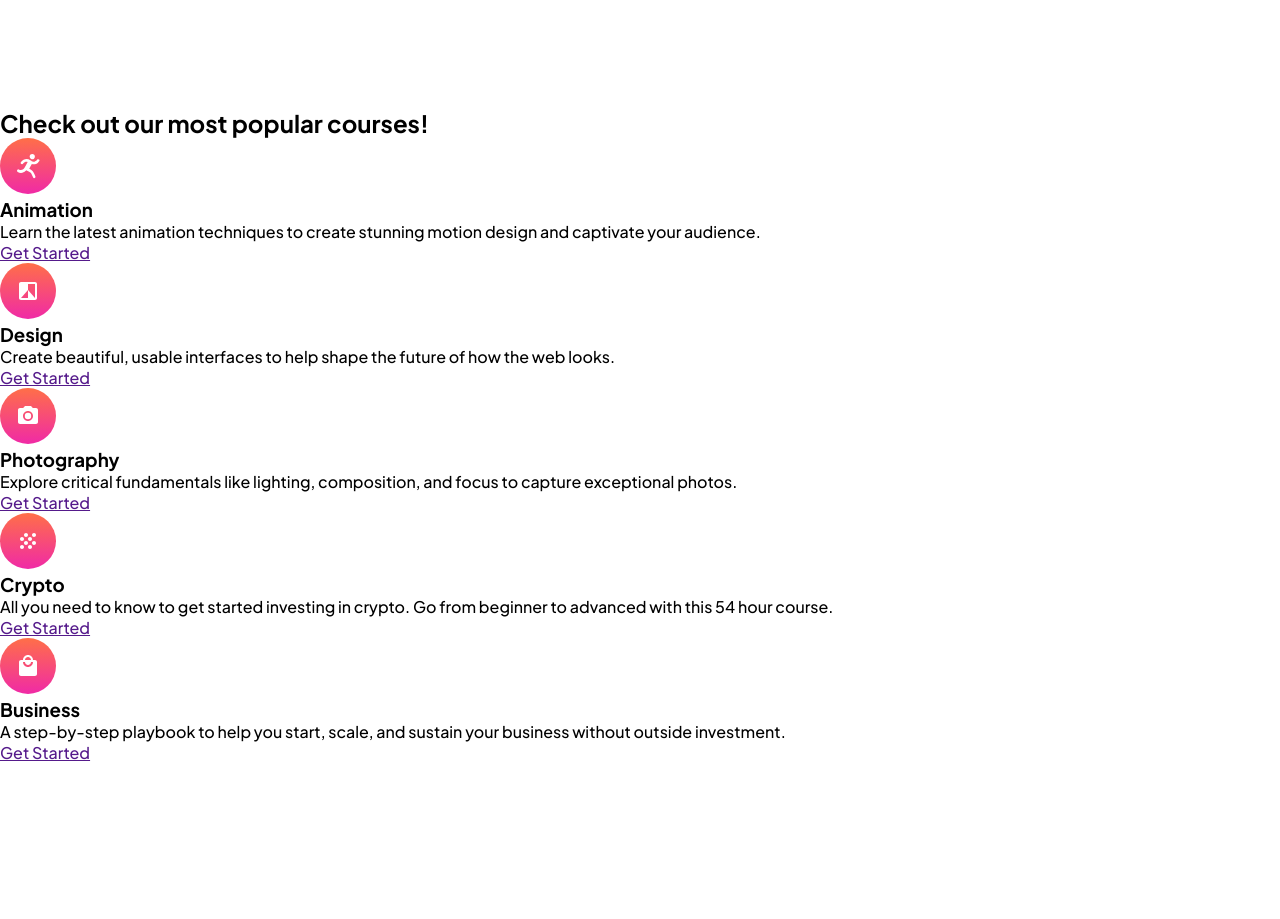
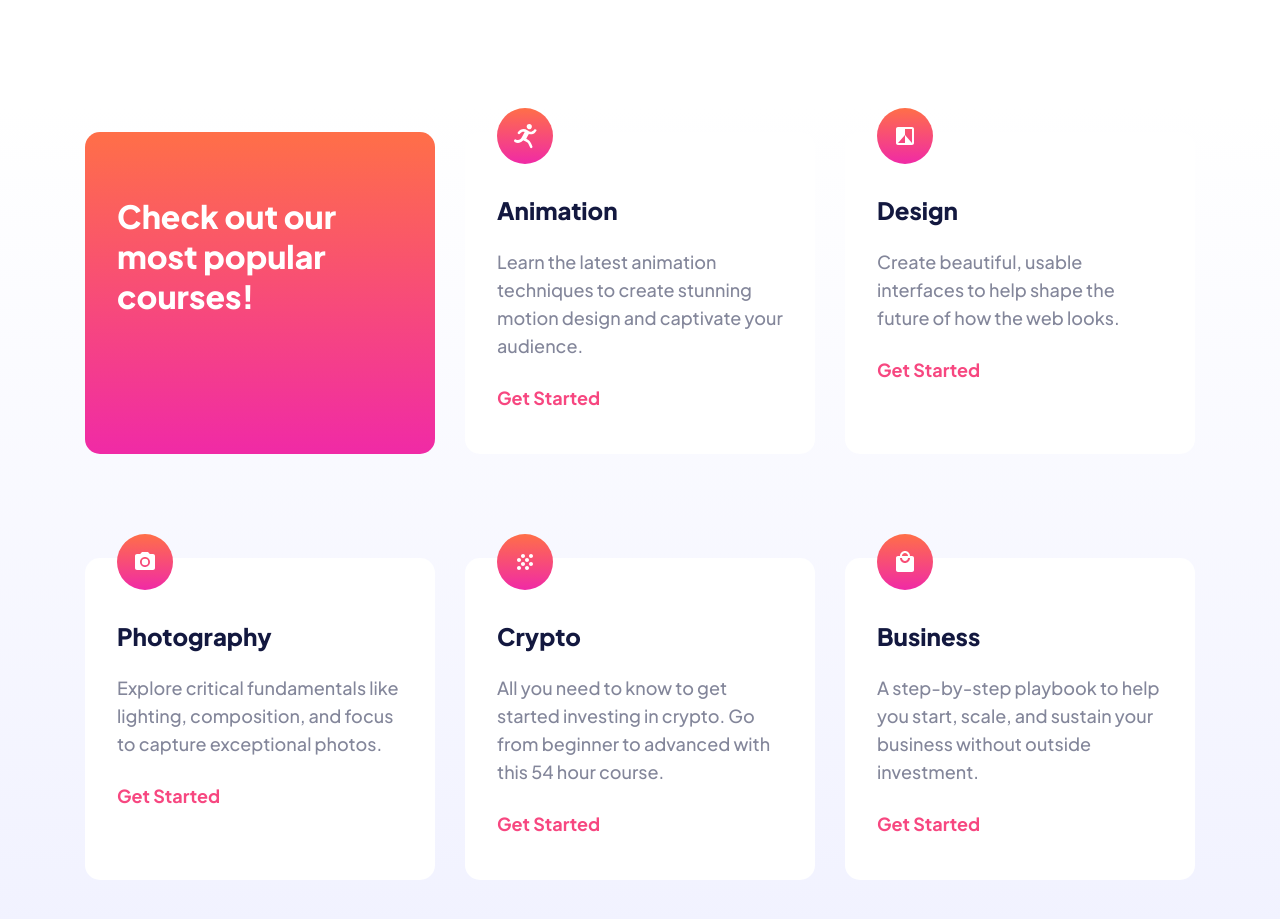
Before and after one commit to HugoSJuarez/e-Learning-Landing-Page, a plain HTML site: page dist/index.html in a window 1280 px wide. Shown: the part 729-1648 px from the top of the page. Before the commit the page ends 1492 px from the top, so only its background shows below. Drawn offline with Linux system fonts and the light colour scheme.

Commit message:
Added css to course section

```diff
--- a/dist/index.html
+++ b/dist/index.html
@@ -1,75 +1,106 @@
 <!DOCTYPE html>
 <html lang="en">
   <head>
-  <meta charset="UTF-8">
-  <meta name="viewport" content="width=device-width, initial-scale=1.0">
+    <meta charset="UTF-8" />
+    <meta name="viewport" content="width=device-width, initial-scale=1.0" />
 
-  <link rel="icon" type="image/png" sizes="32x32" href="./assets/favicon-32x32.png">
+    <link
+      rel="icon"
+      type="image/png"
+      sizes="32x32"
+      href="./assets/favicon-32x32.png"
+    />
     <title>Frontend Mentor | Skilled e-learning landing page</title>
 
-  <link rel="stylesheet" href="./css/main.css">
+    <link rel="stylesheet" href="./css/main.css" />
   </head>
   <body>
     <header id="header">
-    <img id="header-logo" src="./assets/logo-dark.svg" alt="Skilled logo">
+      <img id="header-logo" src="./assets/logo-dark.svg" alt="Skilled logo" />
       <button class="btn btn1">Get Started</button>
     </header>
     <main>
-
       <section id="hero">
-
-      <img id="hero-img" src="./assets/image-hero-desktop.png" alt="Course Overview" loading="lazy">
-      <div id ="hero-text">
+        <img
+          id="hero-img"
+          src="./assets/image-hero-desktop.png"
+          alt="Course Overview"
+          loading="lazy"
+        />
+        <div id="hero-text">
           <h1>Maximize skill, minimize budget</h1>
-        <p>Our modern courses across a range of in-demand skills will give you the knowledge you need to live the life you want.</p>
+          <p>
+            Our modern courses across a range of in-demand skills will give you
+            the knowledge you need to live the life you want.
+          </p>
           <button class="btn btn2">Get Started</button>
         </div>
-
       </section>
 
       <section id="courses">
-
-      <div id="course-intro">
+        <div class="card-holder">
+          <div class="card course-presentation">
             <h2>Check out our most popular courses!</h2>
           </div>
 
-      <div class="course-card">
-        <img src="./assets/icon-animation.svg">
+          <div class="card course-card">
+            <img class="icon" src="./assets/icon-animation.svg" />
+            <div class="course-info">
               <h3>Animation</h3>
-        <p>Learn the latest animation techniques to create stunning motion design and captivate your audience.</p>
+              <p>
+                Learn the latest animation techniques to create stunning motion
+                design and captivate your audience.
+              </p>
               <a href="">Get Started</a>
             </div>
+          </div>
 
-      <div class="course-card">
-        <img src="./assets/icon-design.svg">
+          <div class="card course-card">
+            <img class="icon" src="./assets/icon-design.svg" />
+            <div class="course-info">
               <h3>Design</h3>
-        <p>Create beautiful, usable interfaces to help shape the future of
-          how the web looks.</p>
+              <p>
+                Create beautiful, usable interfaces to help shape the future of
+                how the web looks.
+              </p>
               <a href="">Get Started</a>
             </div>
-      <div class="course-card">
-        <img src="./assets/icon-photography.svg">
+          </div>
+          <div class="card course-card">
+            <img class="icon" src="./assets/icon-photography.svg" />
+            <div class="course-info">
               <h3>Photography</h3>
-        <p>Explore critical fundamentals like lighting, composition, and focus
-          to capture exceptional photos.</p>
+              <p>
+                Explore critical fundamentals like lighting, composition, and
+                focus to capture exceptional photos.
+              </p>
               <a href="">Get Started</a>
             </div>
-      <div class="course-card">
-        <img src="./assets/icon-crypto.svg">
+          </div>
+          <div class="card course-card">
+            <img class="icon" src="./assets/icon-crypto.svg" />
+            <div class="course-info">
               <h3>Crypto</h3>
-        <p>All you need to know to get started investing in crypto. Go from beginner
-          to advanced with this 54 hour course.</p>
+              <p>
+                All you need to know to get started investing in crypto. Go from
+                beginner to advanced with this 54 hour course.
+              </p>
               <a href="">Get Started</a>
             </div>
-      <div class="course-card">
-        <img src="./assets/icon-business.svg">
+          </div>
+          <div class="card course-card">
+            <img class="icon" src="./assets/icon-business.svg" />
+            <div class="course-info">
               <h3>Business</h3>
-        <p>A step-by-step playbook to help you start, scale, and sustain your business
-          without outside investment.</p>
+              <p>
+                A step-by-step playbook to help you start, scale, and sustain
+                your business without outside investment.
+              </p>
               <a href="">Get Started</a>
+            </div>
+          </div>
         </div>
       </section>
     </main>
-
   </body>
 </html>
--- a/scss/main.scss
+++ b/scss/main.scss
@@ -5,8 +5,10 @@
 
 body {
     width: 100%;
+    background-color: #fff;
     font-family: $font-family;
     overflow-x: hidden;
+
 }
 
 // Header
@@ -61,6 +63,92 @@ body {
     }
 }
 
+//Course section
+#courses {
+    width: 100%;
+    height: 888px;
+    background: linear-gradient(#fff, #F0F1FF);
+    padding-top: 24px;
+}
+
+.card-holder {
+    width: 1110px;
+    height: 748px;
+    margin: 0 auto;
+    display: grid;
+    grid-template-columns: 1fr 1fr 1fr;
+    align-content: space-between;
+    justify-items: center;
+}
+
+.card:nth-child(3n+1) {
+    justify-self: start;
+}
+
+.card:nth-child(3n) {
+    justify-self: end;
+}
+
+.card {
+    width: 350px;
+    height: 322px;
+    border-radius: 15px;
+}
+
+.course-presentation {
+    background: $gradient1;
+
+    h2 {
+        color: #fff;
+        font-size: 32px;
+        font-weight: $heading-font-weight;
+        line-height: 40px;
+        margin: 0 32px;
+        padding-top: 64px;
+    }
+
+}
+
+.course-card {
+    background-color: #fff;
+    position: relative;
+
+    .icon {
+        position: absolute;
+        left: 32px;
+        top: -24px;
+    }
+
+    .course-info {
+        width: 286px;
+        height: 218;
+        margin: 0 32px;
+        padding-top: 64px;
+        h3 {
+            color: $heading-font-color;
+            font-size: 24px;
+            font-weight: $heading-font-weight;
+            line-height: 28px;
+            margin-bottom: 24px;
+        }
+        p {
+            color: $body-font-color;
+            font-size: 18px;
+            font-weight: weight(medium);
+            line-height: 28px;
+            margin-bottom: 24px;
+        }
+
+        a {
+            color: #f74780;
+            font-size: 18px;
+            font-weight: weight(bold);
+            line-height: 28px;
+            text-decoration: none;
+        }
+    }
+}
+
 //Buttons
 .btn {
     width: 167px;
```
Also changed, not shown: dist/css/main.css, 1 other file. Lines whose indentation alone changed are shown as unchanged.
